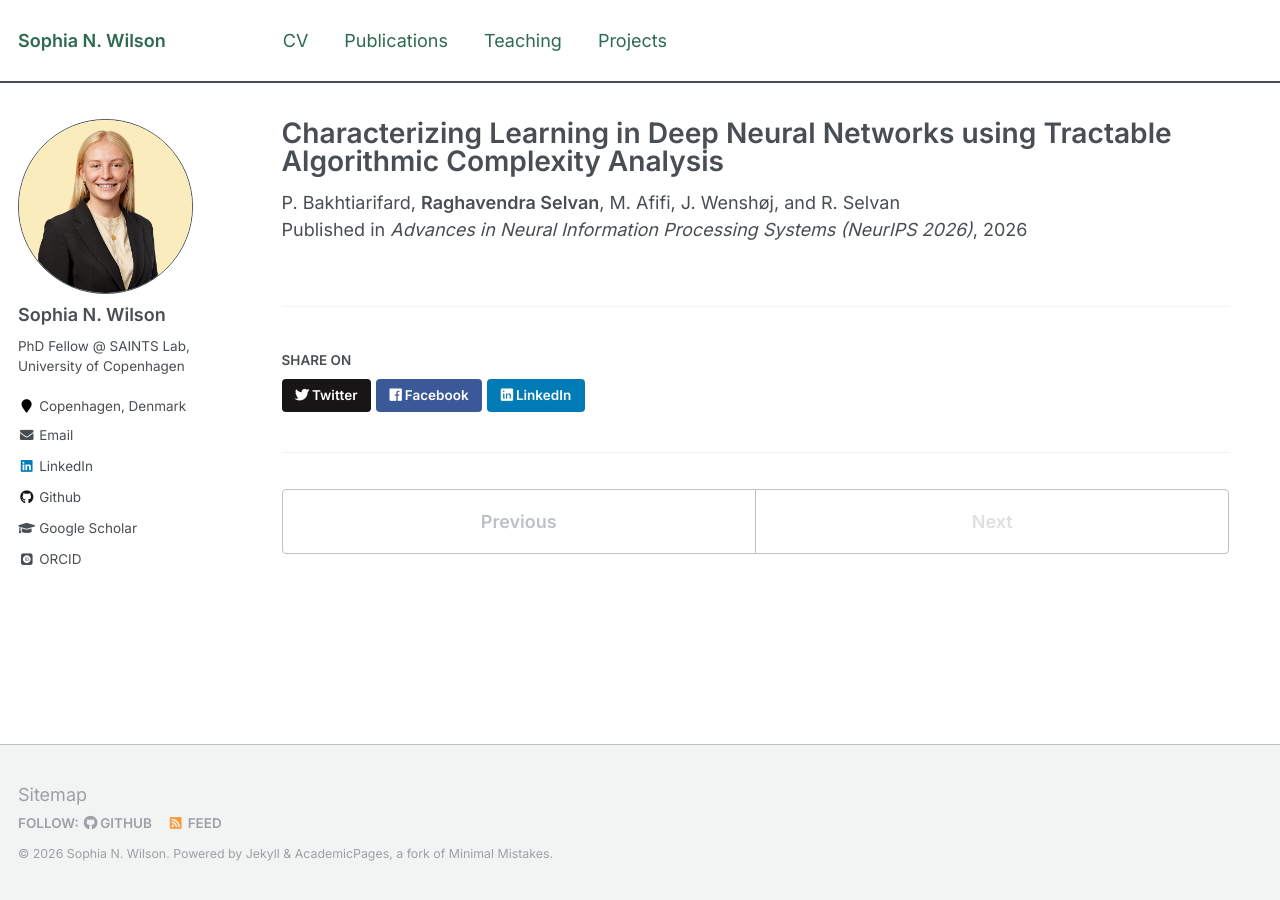
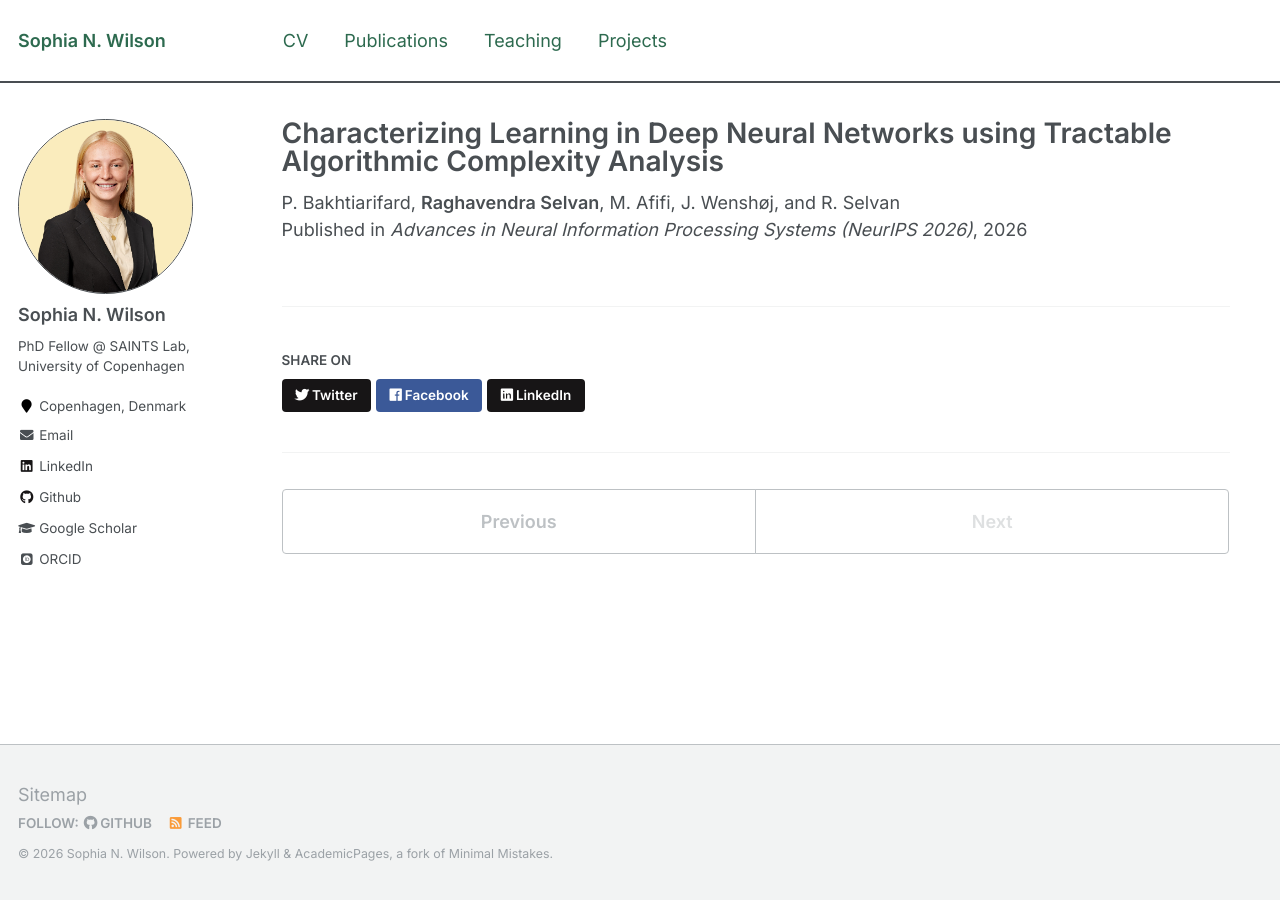
Before and after one commit to sophiawilson18/sophiawilson18.github.io, a Jekyll site: the page built from _publications/2026-01-01-qubd.md, in a window 1280 px wide. Built offline with Jekyll 4.4.1, drawn with Linux system fonts in a browser that asks for light colours; some web fonts are replaced.

Commit message:
fix linkedin

```diff
--- a/_sass/_variables.scss
+++ b/_sass/_variables.scss
@@ -76,7 +76,7 @@ $github-color               : #171516;
 $google-plus-color          : #dd4b39;
 $instagram-color            : #517fa4;
 $lastfm-color               : #d51007;
-$linkedin-color             : #007bb6;
+$linkedin-color             : $github-color;
 $pinterest-color            : #cb2027;
 $rss-color                  : #fa9b39;
 $soundcloud-color           : #ff3300;
```
